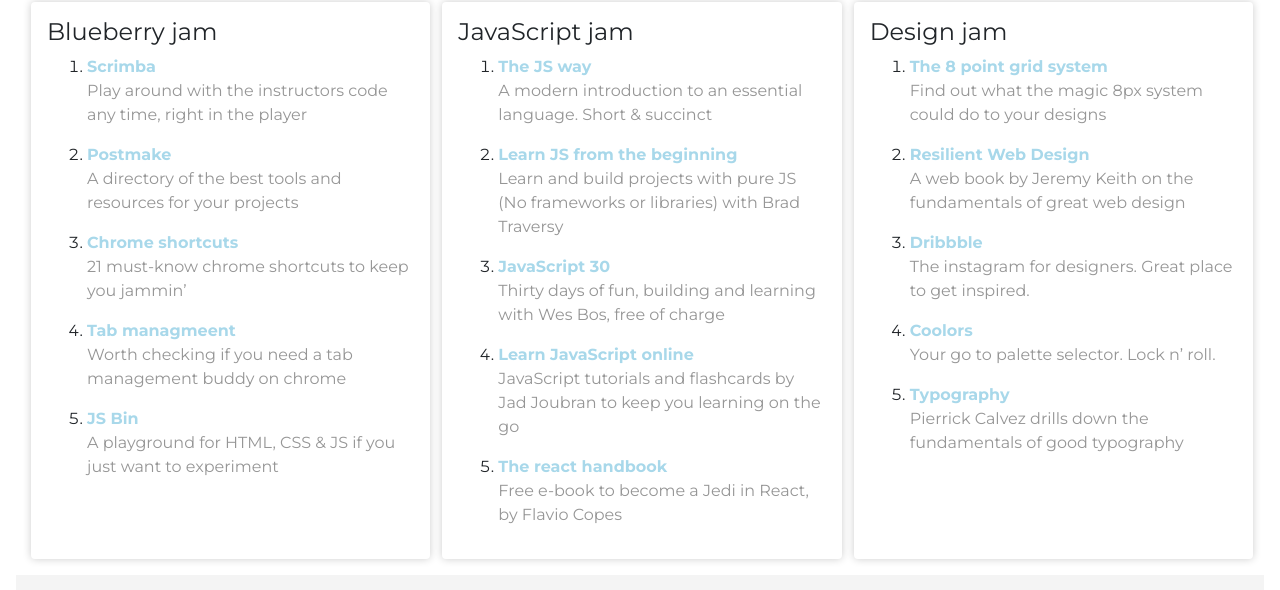
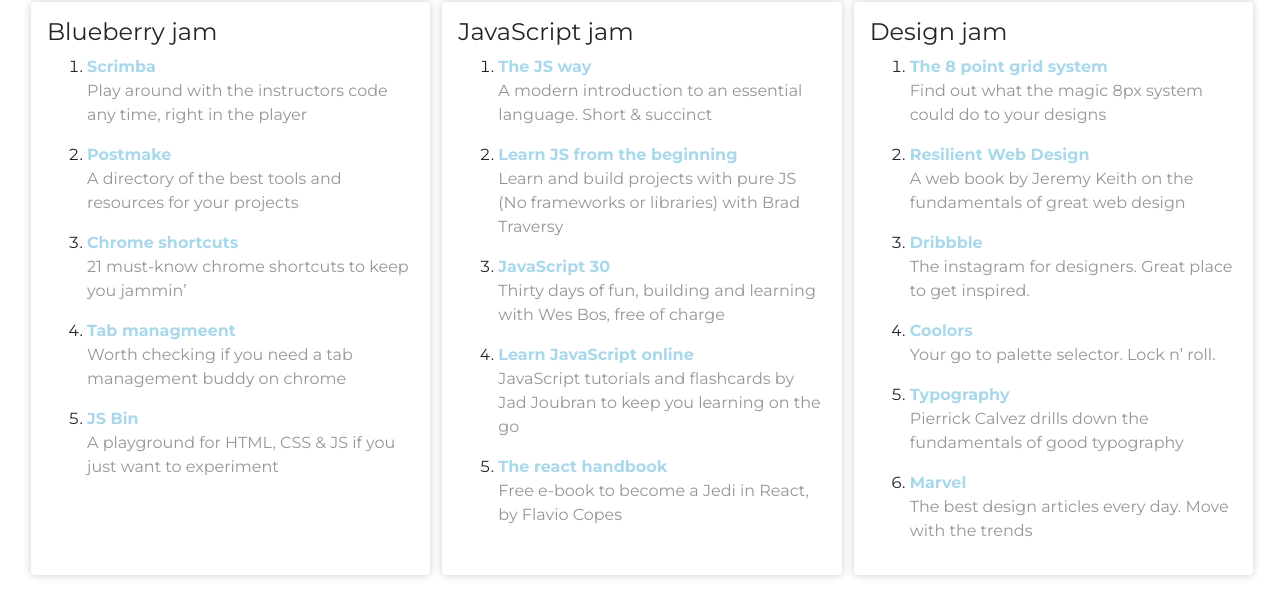
Before and after one commit to mostmojo/jamirito, a website: page index.html in a window 1280 px wide. Shown: the part 566-1156 px from the top of the page. Drawn offline with nearby package versions, Linux system fonts and the light colour scheme.

Commit message:
Added Marvel

```diff
--- a/index.html
+++ b/index.html
@@ -121,6 +121,10 @@
 							<a href="https://www.pierrickcalvez.com/journal/a-five-minutes-guide-to-better-typography">Typography</a>
 							<p>Pierrick Calvez drills down the fundamentals of good typography</p>
 						</li>
+						<li>
+							<a href="https://blog.marvelapp.com/">Marvel</a>
+							<p>The best design articles every day. Move with the trends</p>
+						</li>
 					</ol>
 				</section>
 			</div>
```
